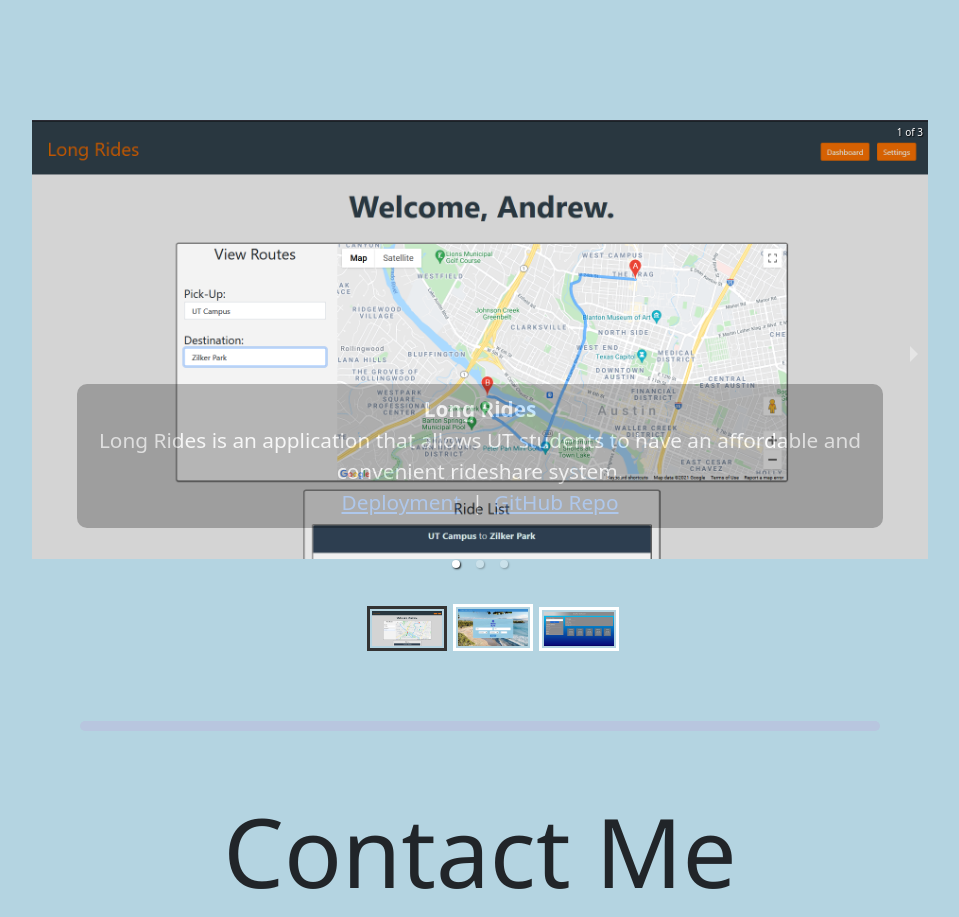
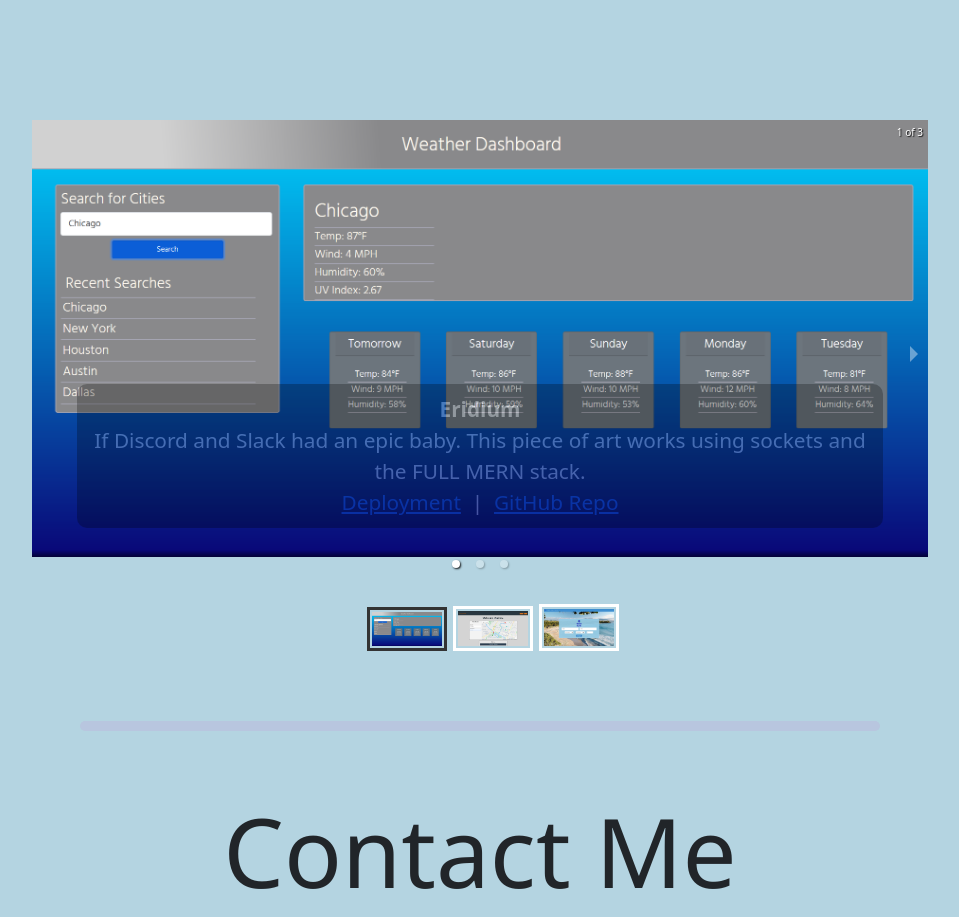
Before and after one commit to andwilson36/react-portfolio, a React (Create React App) app: page / in a window 1280 px wide. Shown: the part 3680-4597 px from the top of the page, without its empty margins (160-1119 px from the left). Built offline with nearby package versions, Linux system fonts and the light colour scheme.

Commit message:
added new project

```diff
--- a/src/components/Projects.js
+++ b/src/components/Projects.js
@@ -12,6 +12,17 @@ function Projects() {
             <div className="title">Projects</div>
             <div className="carousel-container">
                 <Carousel>
+                    <div>
+                        <img alt="screenshot of project" src={weather} />
+                        <p className="legend">
+                            <strong>Eridium</strong>
+                            <br></br>
+                            If Discord and Slack had an epic baby. This piece of art works using sockets and the FULL MERN stack.
+                            <br></br>
+                            <a href="https://www.eridium.chat/login" target="_blank">Deployment</a>&nbsp;&nbsp;|&nbsp;&nbsp;
+                            <a href="https://github.com/andwilson36/eridium" target="_blank">GitHub Repo</a>
+                        </p>
+                    </div>
                     <div>
                         <img alt="screenshot of project" src={longRides} />
                         <p className="legend">
@@ -34,17 +45,6 @@ function Projects() {
                             <a href="https://github.com/andwilson36/Ticket_Project_One" target="_blank">GitHub Repo</a>
                         </p>
                     </div>
-                    <div>
-                        <img alt="screenshot of project" src={weather} />
-                        <p className="legend">
-                            <strong>Weather Dashboard</strong>
-                            <br></br>
-                            This weather dashboard will take input from users choice of city and display the next five days forecast including, temperature, wind speed, humidity and UV index.
-                            <br></br>
-                            <a href="https://andwilson36.github.io/Weather_Dashboard/" target="_blank">Deployment</a>&nbsp;&nbsp;|&nbsp;&nbsp;
-                            <a href="https://github.com/andwilson36/Weather_Dashboard" target="_blank">GitHub Repo</a>
-                        </p>
-                    </div>
                 </Carousel>
             </div>
         </div>
```
